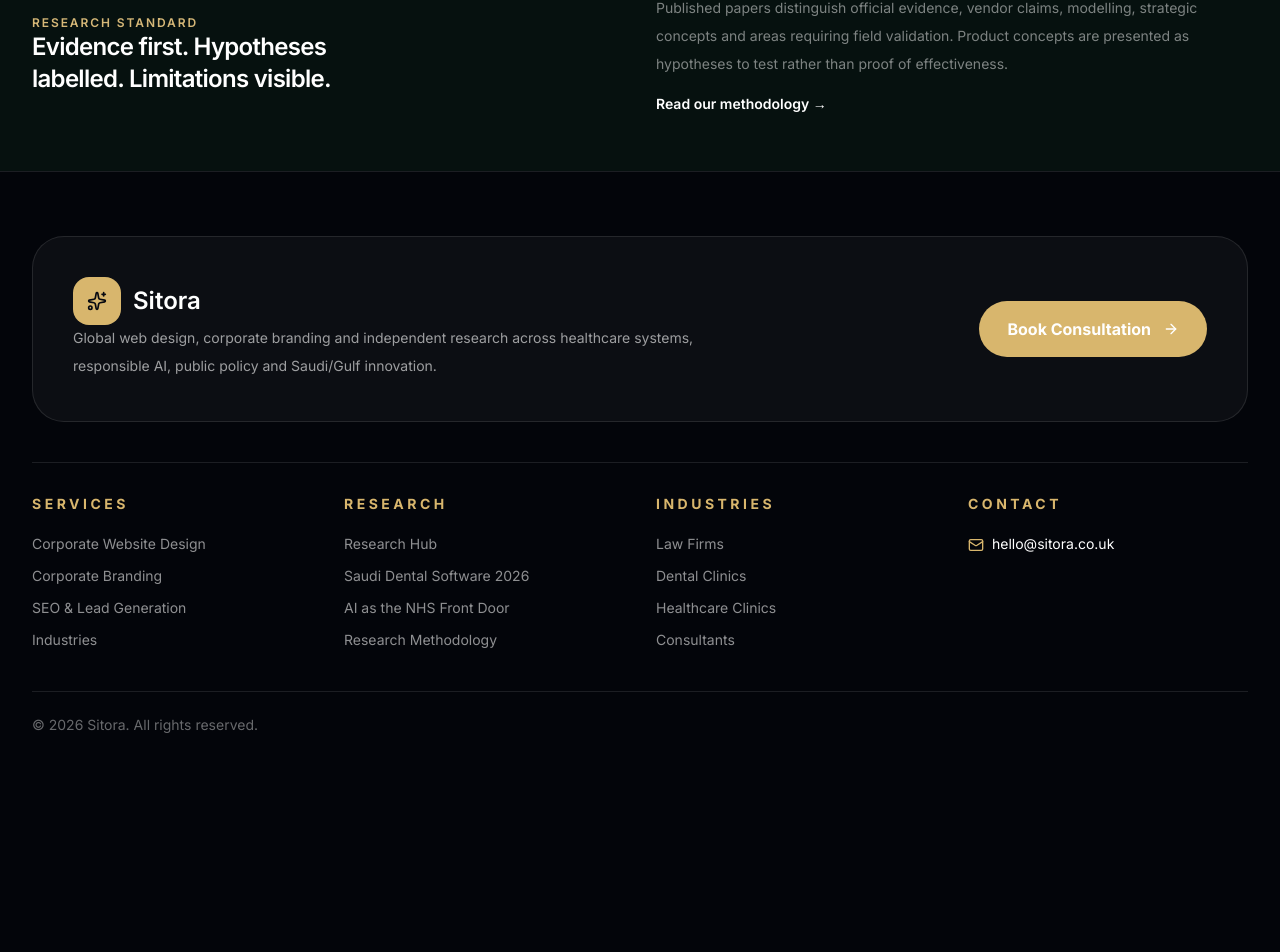
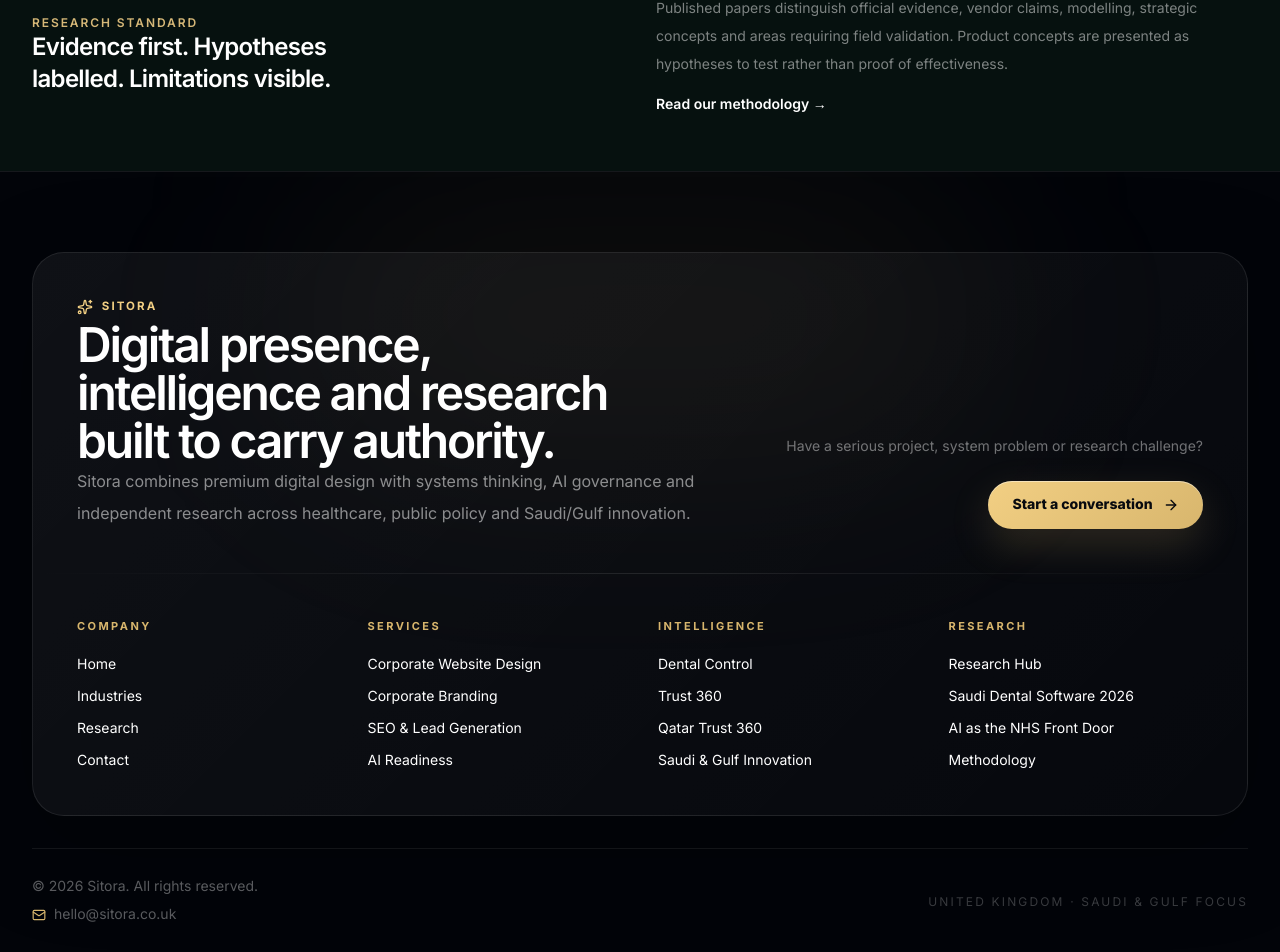
Before and after one commit to Nylon1/SitoraBrandingagency, a Next.js app: page /research in a window 1280 px wide. Shown: the part 2177-3129 px from the top of the page. Before the commit the page ends 2977 px from the top, so only its background shows below. Built offline with nearby package versions, Linux system fonts and the light colour scheme; a web font is replaced by a local one.

Commit message:
Upgrade Sitora site footer design

```diff
--- a/components/SiteFooter.tsx
+++ b/components/SiteFooter.tsx
@@ -2,88 +2,102 @@ import Link from "next/link";
 import { ArrowRight, Mail, Sparkles } from "lucide-react";
 import { InstallAppButton } from "@/components/InstallAppButton";
 
+const footerGroups = [
+  {
+    title: "Company",
+    links: [
+      ["Home", "/home"],
+      ["Industries", "/industries"],
+      ["Research", "/research"],
+      ["Contact", "/contact"],
+    ],
+  },
+  {
+    title: "Services",
+    links: [
+      ["Corporate Website Design", "/corporate-website-design"],
+      ["Corporate Branding", "/corporate-branding"],
+      ["SEO & Lead Generation", "/seo-lead-generation"],
+      ["AI Readiness", "/ai-readiness"],
+    ],
+  },
+  {
+    title: "Intelligence",
+    links: [
+      ["Dental Control", "/dental-control"],
+      ["Trust 360", "/trust-360"],
+      ["Qatar Trust 360", "/qatar-trust-360"],
+      ["Saudi & Gulf Innovation", "/research/saudi-gulf-innovation"],
+    ],
+  },
+  {
+    title: "Research",
+    links: [
+      ["Research Hub", "/research"],
+      ["Saudi Dental Software 2026", "/research/saudi-dental-software-landscape-2026"],
+      ["AI as the NHS Front Door", "/research/ai-as-the-nhs-front-door"],
+      ["Methodology", "/research/methodology"],
+    ],
+  },
+] as const;
+
 export function SiteFooter() {
   return (
-    <footer className="border-t border-white/10 bg-[#03050a] px-5 py-16 text-white sm:px-8">
-      <div className="mx-auto max-w-7xl">
-        <div className="rounded-[2rem] border border-white/10 bg-white/[0.04] p-8 sm:p-10">
-          <div className="grid gap-8 lg:grid-cols-[1fr_auto] lg:items-center">
+    <footer className="relative overflow-hidden border-t border-white/[0.08] bg-[#020409] px-5 pb-8 pt-16 text-white sm:px-8 md:pt-20">
+      <div className="pointer-events-none absolute left-1/2 top-0 h-72 w-[44rem] -translate-x-1/2 rounded-full bg-[#d8b66d]/[0.06] blur-[110px]" />
+
+      <div className="relative mx-auto max-w-7xl">
+        <div className="overflow-hidden rounded-[2rem] border border-white/[0.09] bg-[linear-gradient(135deg,rgba(255,255,255,.055),rgba(255,255,255,.018))] shadow-[0_30px_100px_rgba(0,0,0,.28)]">
+          <div className="grid gap-10 p-7 sm:p-9 lg:grid-cols-[1.2fr_.8fr] lg:items-end lg:p-11">
             <div>
-              <div className="flex items-center gap-3">
-                <span className="flex h-12 w-12 items-center justify-center rounded-2xl bg-[#d8b66d] text-[#070910]">
-                  <Sparkles className="h-5 w-5" />
-                </span>
-                <span className="text-2xl font-semibold">Sitora</span>
+              <div className="sitora-eyebrow">
+                <Sparkles className="h-4 w-4" />
+                Sitora
               </div>
-
-              <p className="mt-5 max-w-2xl text-sm leading-7 text-white/60">
-                Global web design, corporate branding and independent research across healthcare systems, responsible AI, public policy and Saudi/Gulf innovation.
+              <h2 className="mt-5 max-w-3xl text-3xl font-semibold tracking-[-0.045em] sm:text-4xl lg:text-5xl">
+                Digital presence, intelligence and research built to carry authority.
+              </h2>
+              <p className="mt-5 max-w-2xl text-sm leading-7 text-white/52 sm:text-base sm:leading-8">
+                Sitora combines premium digital design with systems thinking, AI governance and independent research across healthcare, public policy and Saudi/Gulf innovation.
               </p>
             </div>
 
-            <a
-              href="mailto:hello@sitora.co.uk?subject=Sitora Project Enquiry"
-              className="inline-flex items-center justify-center gap-3 rounded-full bg-[#d8b66d] px-7 py-4 font-bold text-[#070910] transition hover:bg-[#f2cf83]"
-            >
-              Book Consultation <ArrowRight className="h-4 w-4" />
-            </a>
+            <div className="lg:text-right">
+              <p className="text-sm leading-7 text-white/42">Have a serious project, system problem or research challenge?</p>
+              <Link href="/contact" className="sitora-button-primary mt-5 px-6 py-3.5 text-sm">
+                Start a conversation <ArrowRight className="h-4 w-4" />
+              </Link>
+            </div>
+          </div>
+
+          <div className="h-px bg-gradient-to-r from-transparent via-white/10 to-transparent" />
+
+          <div className="grid gap-9 p-7 sm:grid-cols-2 sm:p-9 lg:grid-cols-4 lg:p-11">
+            {footerGroups.map((group) => (
+              <div key={group.title}>
+                <h3 className="text-[11px] font-bold uppercase tracking-[0.22em] text-[#d8b66d]">{group.title}</h3>
+                <div className="mt-5 grid gap-3">
+                  {group.links.map(([label, href]) => (
+                    <Link key={href} href={href} className="text-sm text-white/48 transition hover:text-white">
+                      {label}
+                    </Link>
+                  ))}
+                </div>
+              </div>
+            ))}
           </div>
         </div>
 
-        <div className="mt-10 grid gap-8 border-t border-white/10 pt-8 md:grid-cols-4">
+        <div className="mt-8 flex flex-col gap-5 border-t border-white/[0.07] pt-7 text-sm text-white/35 sm:flex-row sm:items-center sm:justify-between">
           <div>
-            <h3 className="text-sm font-bold uppercase tracking-[0.25em] text-[#d8b66d]">
-              Services
-            </h3>
-            <div className="mt-5 grid gap-3 text-sm text-white/55">
-              <Link href="/corporate-website-design">Corporate Website Design</Link>
-              <Link href="/corporate-branding">Corporate Branding</Link>
-              <Link href="/seo-lead-generation">SEO & Lead Generation</Link>
-              <Link href="/industries">Industries</Link>
-            </div>
-          </div>
-
-          <div>
-            <h3 className="text-sm font-bold uppercase tracking-[0.25em] text-[#d8b66d]">
-              Research
-            </h3>
-            <div className="mt-5 grid gap-3 text-sm text-white/55">
-              <Link href="/research">Research Hub</Link>
-              <Link href="/research/saudi-dental-software-landscape-2026">Saudi Dental Software 2026</Link>
-              <Link href="/research/ai-as-the-nhs-front-door">AI as the NHS Front Door</Link>
-              <Link href="/research/methodology">Research Methodology</Link>
-            </div>
-          </div>
-
-          <div>
-            <h3 className="text-sm font-bold uppercase tracking-[0.25em] text-[#d8b66d]">
-              Industries
-            </h3>
-            <div className="mt-5 grid gap-3 text-sm text-white/55">
-              <Link href="/industries/law-firms">Law Firms</Link>
-              <Link href="/industries/dental-clinics">Dental Clinics</Link>
-              <Link href="/industries/healthcare-clinics">Healthcare Clinics</Link>
-              <Link href="/industries/consultants">Consultants</Link>
-            </div>
-          </div>
-
-          <div>
-            <h3 className="text-sm font-bold uppercase tracking-[0.25em] text-[#d8b66d]">
-              Contact
-            </h3>
-            <a
-              href="mailto:hello@sitora.co.uk"
-              className="mt-5 flex items-center gap-2 text-sm text-white/55 transition hover:text-white"
-            >
-              <Mail className="h-4 w-4 text-[#d8b66d]" />
+            <p>© {new Date().getFullYear()} Sitora. All rights reserved.</p>
+            <a href="mailto:hello@sitora.co.uk" className="mt-2 inline-flex items-center gap-2 transition hover:text-white/70">
+              <Mail className="h-3.5 w-3.5 text-[#d8b66d]" />
               hello@sitora.co.uk
             </a>
           </div>
-        </div>
-
-        <div className="mt-10 border-t border-white/10 pt-6 text-sm text-white/40">
-          <div className="flex flex-col gap-3 sm:flex-row sm:items-center sm:justify-between">
-            <p>© {new Date().getFullYear()} Sitora. All rights reserved.</p>
+          <div className="flex items-center gap-5">
+            <span className="hidden text-xs uppercase tracking-[0.18em] text-white/22 sm:inline">United Kingdom · Saudi & Gulf focus</span>
             <InstallAppButton />
           </div>
         </div>
```
